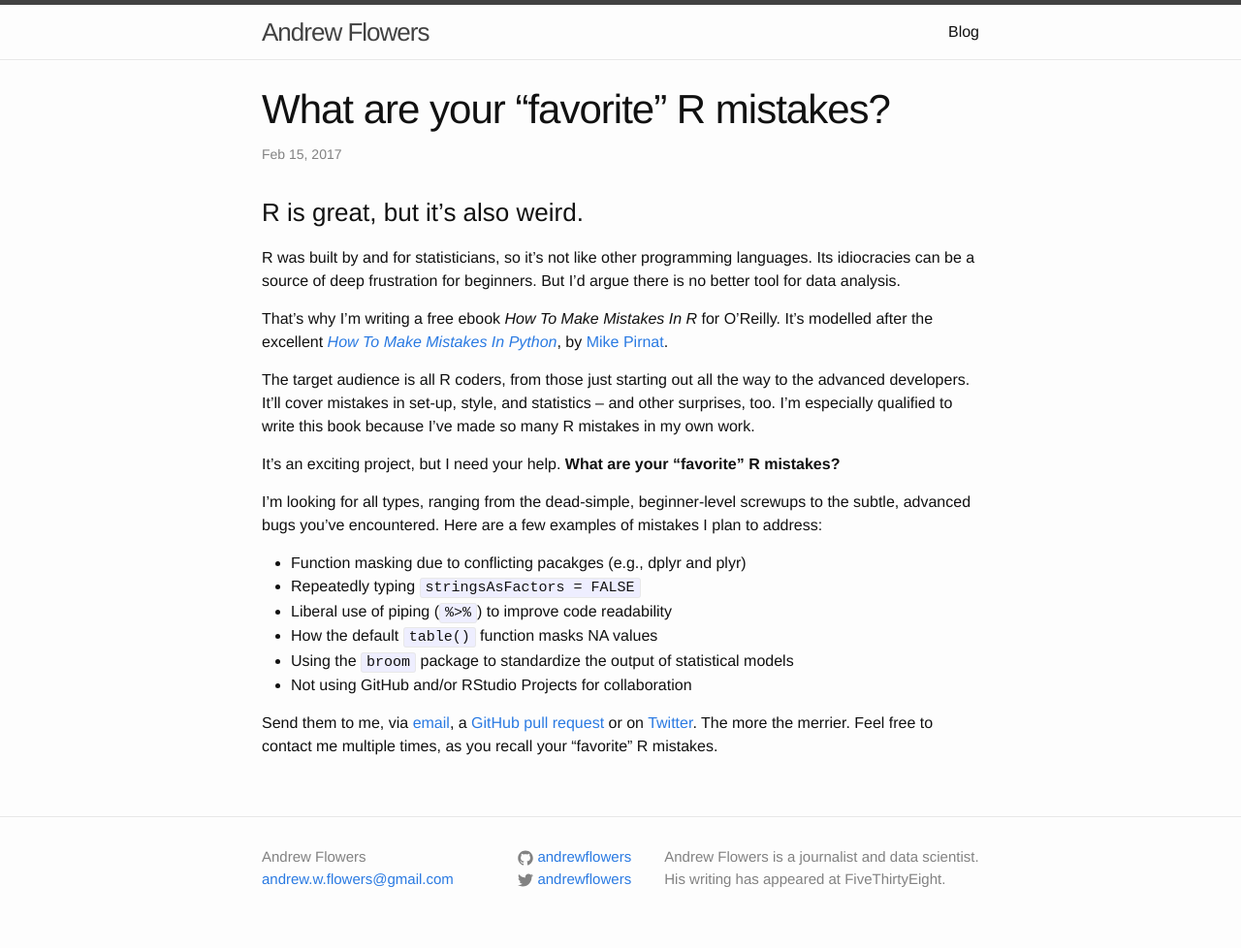
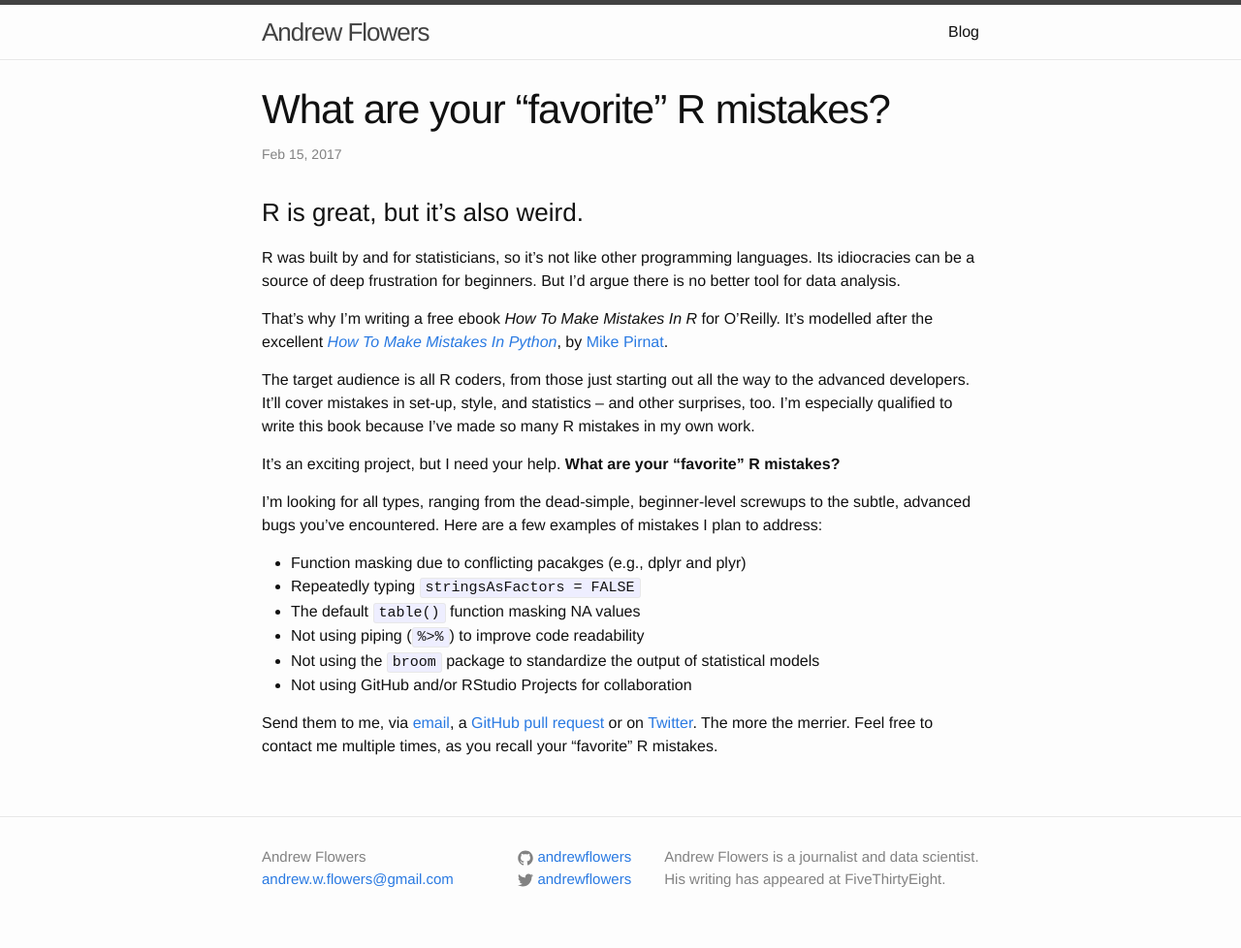
Before and after one commit to andrewflowers/andrewflowers.github.io, a Jekyll site: the page built from _posts/2017-02-15-Mistakes-in-R.md, in a window 1280 px wide. Shown: the whole page at 97% size. Built offline with Jekyll 4.4.1, drawn with Linux system fonts in a browser that asks for light colours.

Commit message:
update post

```diff
--- a/_posts/2017-02-15-Mistakes-in-R.md
+++ b/_posts/2017-02-15-Mistakes-in-R.md
@@ -17,9 +17,9 @@
 
 - Function masking due to conflicting pacakges (e.g., dplyr and plyr)
 - Repeatedly typing `stringsAsFactors = FALSE`
-- Liberal use of piping (`%>%`) to improve code readability
-- How the default `table()` function masks NA values
-- Using the `broom` package to standardize the output of statistical models
+- The default `table()` function masking NA values
+- Not using piping (`%>%`) to improve code readability
+- Not using the `broom` package to standardize the output of statistical models
 - Not using GitHub and/or RStudio Projects for collaboration
 
 Send them to me, via [email](mailto:andrew.w.flowers@gmail.com), a [GitHub pull request](https://github.com/andrewflowers/how-to-make-mistakes-in-R) or on [Twitter](https://twitter.com/andrewflowers). The more the merrier. Feel free to contact me multiple times, as you recall your “favorite” R mistakes.
```
